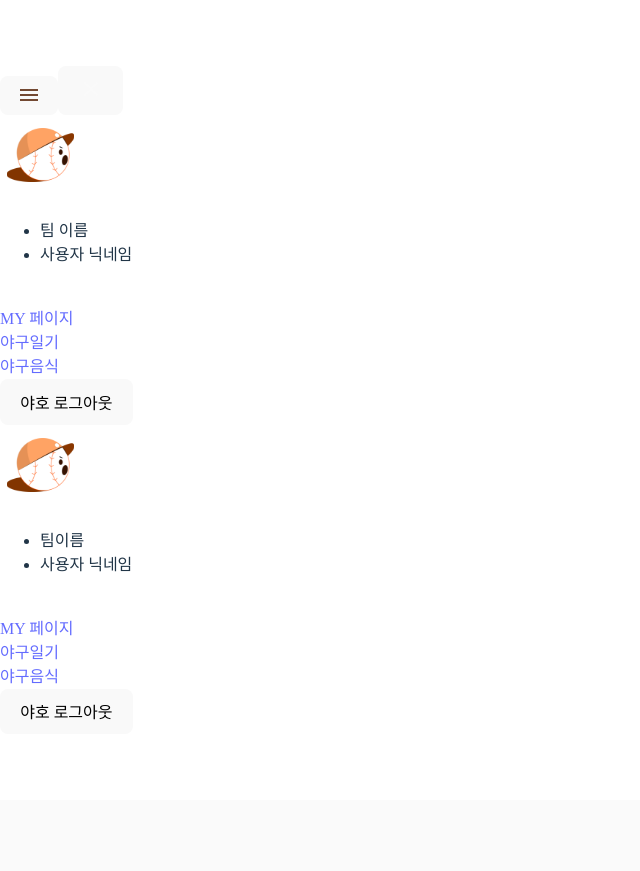
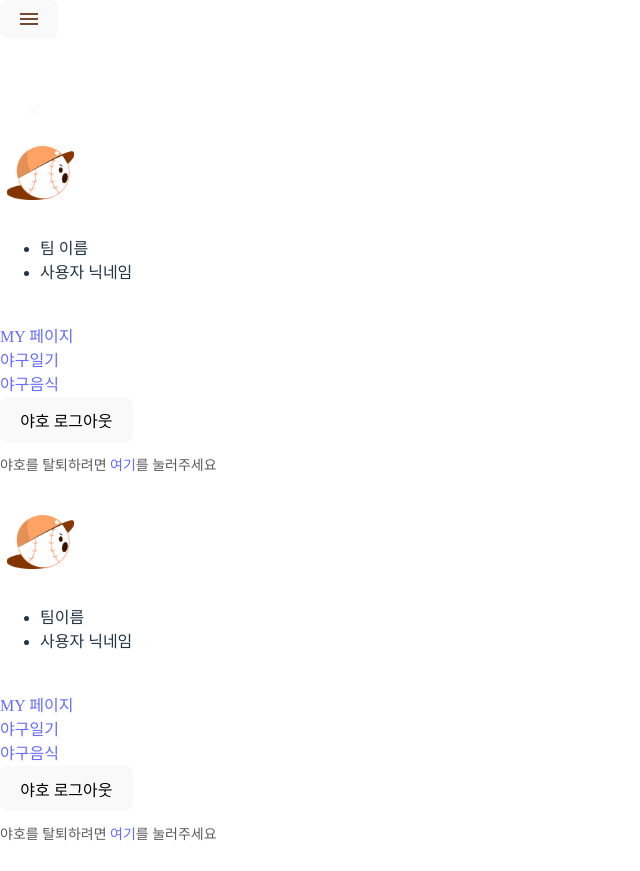
Before and after one commit to YahoProject/Yaho_FrontEnd, a React (Vite) app: page /home in a window 1280 px wide. Shown: the whole page, without its empty margins (0-640 px from the left). Before the commit the page ends 844 px from the top, so only its background shows below. Built offline with nearby package versions, Linux system fonts and the light colour scheme; no server answers; the HTML template or start-up script is replaced by a standard one; a web font is replaced by a local one.

Commit message:
기아 구장사진, 회원탈퇴

```diff
--- a/src/App.jsx
+++ b/src/App.jsx
@@ -8,7 +8,7 @@ import Sidebar from "./components/Sidebar.jsx";
 import './App.css';
 import WinRate from './components/WinRate.jsx';
 import ProfilePage from './components/ProfilePage.jsx';
-
+import Unregister from './components/Unregister.jsx';
 import Food from './components/Food.jsx';
 import KiaUnderbar from './components/KiaUnderbar.jsx';
 import KiaFood from './components/KiaFood.jsx';
@@ -72,6 +72,7 @@ const MainContent = () => {
       {showLotteUnderbar && <LotteUnderbar />}
       <Sidebar />
       <Routes>
+        <Route path='/unregister' exact element={<Unregister/>}/>
         <Route path="/login" exact element={<Login />} />
         <Route path="/profile" element={<ProfilePage />} />
         <Route path="/oauth/callback/kakao" element={<RedirectPage />} />
--- a/src/components/Home.jsx
+++ b/src/components/Home.jsx
@@ -109,7 +109,13 @@ const Home = () => {
               <button className="logoutButton" onClick={handleModal}>
                 야호 로그아웃
               </button>
-
+              <p className="unregisterLink">
+                야호를 탈퇴하려면{" "}
+                <Link to="/unregister" className="withdrawLink">
+                  여기
+                </Link>
+                를 눌러주세요
+              </p>
             </div>
           </div>
 
--- a/src/components/KiaFood.jsx
+++ b/src/components/KiaFood.jsx
@@ -62,7 +62,7 @@ const KiaFood = () => {
           >
         <img
           ref={imageRef}
-          src={selectedCategory.name=='kia'?kia:selectedCategory.name}
+          src={selectedCategory.name=='kia'?kia:selectedCategory.map}
           alt="Kia Stadium Map"
           style={{
             width: '100%',
--- a/src/components/Sidebar.jsx
+++ b/src/components/Sidebar.jsx
@@ -122,7 +122,13 @@ const Sidebar = () => {
               <button className="logoutButton" onClick={handleModal}>
                 야호 로그아웃
               </button>
-
+              <p className="unregisterLink">
+                야호를 탈퇴하려면{" "}
+                <Link to="/unregister" className="withdrawLink">
+                  여기
+                </Link>
+                를 눌러주세요
+              </p>
             </div>
           </div>
         </div>
--- a/src/components/Unregister.jsx
+++ b/src/components/Unregister.jsx
@@ -1,16 +1,16 @@
 import "../styles/Unregister.css"
 import React, { useState } from 'react';
 import axios from 'axios';
-
+import { useNavigate } from "react-router-dom";
 
 const Unregister=()=>{
+    const nav=useNavigate()
     const [agreed, setAgreed] = useState(false);
 
     const handleCheckboxChange = () => {
       setAgreed(!agreed);
     };
-    localStorage.clear()
-    console.log("stor",localStorage)
+
     const handleUnregister = async() => {
       const accessToken = localStorage.getItem('token');
       try {
@@ -21,10 +21,10 @@ const Unregister=()=>{
           headers: {
             'Authorization': `Bearer ${accessToken}`,
             'Content-Type': 'application/json;charset=utf-8',
+            'Accept':"*"
           }
         });
-
-
+        nav("/");
         console.log('백엔드 회원탈퇴 완료', serverResponse.data,"token",accessToken);
 
       }
--- a/src/styles/Sidebar.css
+++ b/src/styles/Sidebar.css
@@ -277,4 +277,8 @@
     background-color: rgba(255, 124, 66, 1); /* 확인 버튼 색상 */
     width: 178px;
   }
+
+  .unregisterLink{
+    margin-top: 10px;
+  }
 }
```
